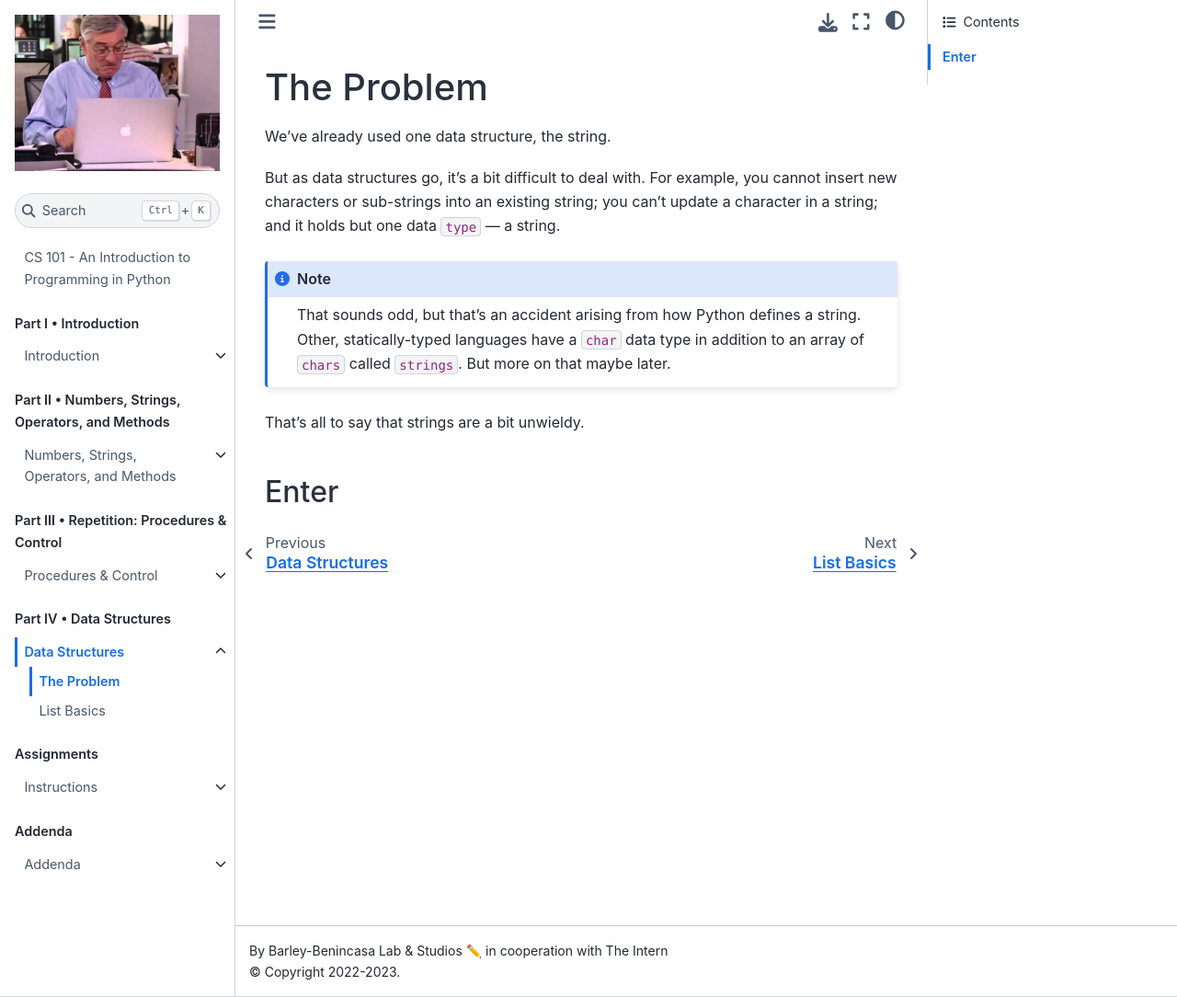
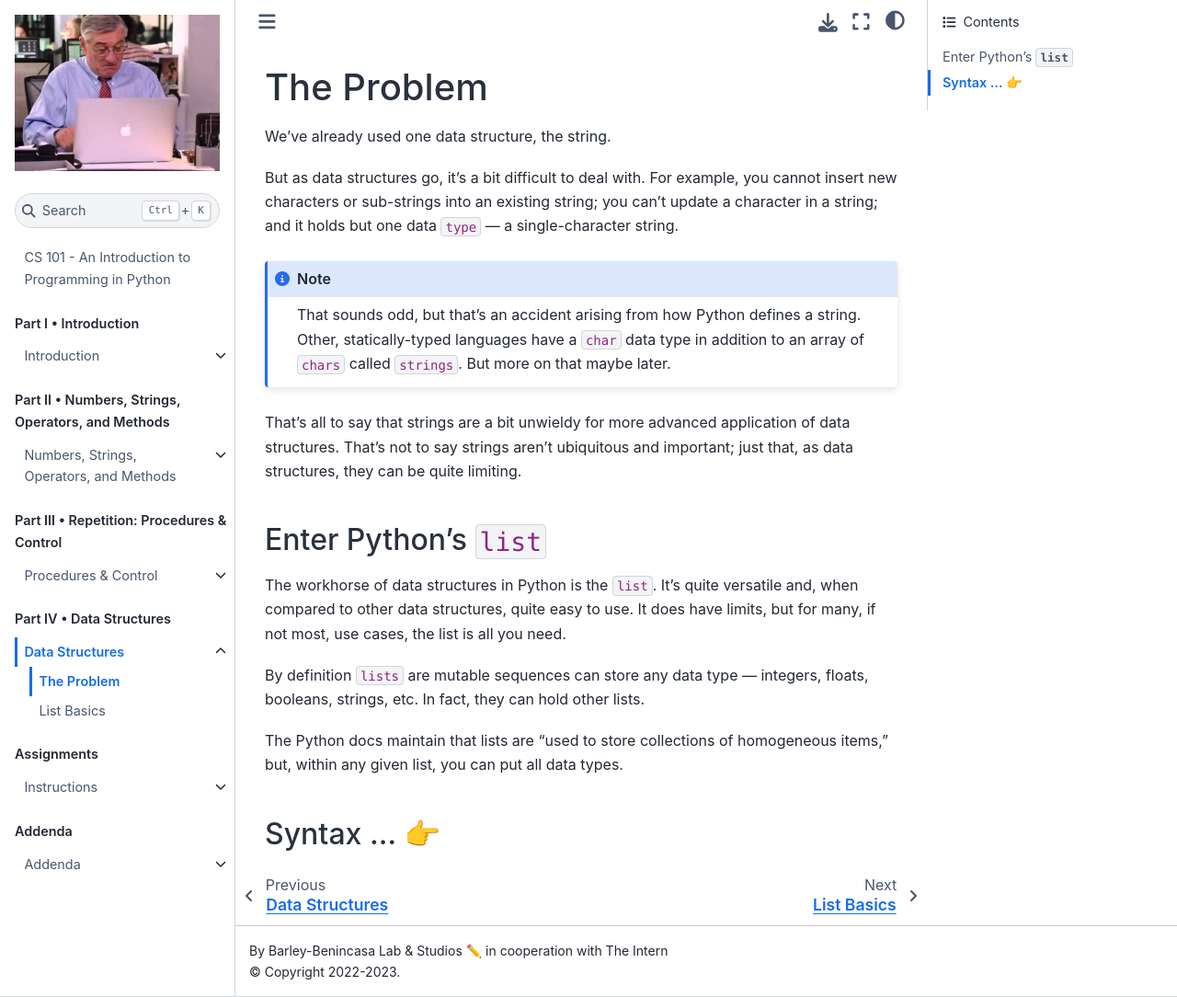
Before and after one commit to the-intern/cs101, a Jupyter Book: the page built from book/part-iv/the-problem.md, in a window 1280 px wide and 1084 px high. Shown: the whole window at 92% size. Built offline with Jupyter Book 1.0.4 settings and Sphinx 7.4.7 and the Sphinx Book theme 1.1.4, drawn with Linux system fonts in a browser that asks for light colours.

Commit message:
lists start

````diff
--- a/book/part-iv/the-problem.md
+++ b/book/part-iv/the-problem.md
@@ -2,7 +2,7 @@
 
 We've already used one data structure, the string.
 
-But as data structures go, it's a bit difficult to deal with. For example, you cannot insert new characters or sub-strings into an existing string; you can't update a character in a string; and it holds but one data `type` --- a string.
+But as data structures go, it's a bit difficult to deal with. For example, you cannot insert new characters or sub-strings into an existing string; you can't update a character in a string; and it holds but one data `type` --- a single-character string.
 
 ```{note}
 
@@ -10,6 +10,14 @@ That sounds odd, but that's an accident arising from how Python defines a string
 
 ```
 
-That's all to say that strings are a bit unwieldy.
+That's all to say that strings are a bit unwieldy for more advanced application of data structures. That's not to say strings aren't ubiquitous and important; just that, as data structures, they can be quite limiting.
 
-## Enter
+## Enter Python's `list`
+
+The workhorse of data structures in Python is the `list`. It's quite versatile and, when compared to other data structures, quite easy to use. It does have limits, but for many, if not most, use cases, the list is all you need.
+
+By definition `lists` are mutable sequences can store any data type --- integers, floats, booleans, strings, etc. In fact, they can hold other lists.
+
+The Python docs maintain that lists are "used to store collections of homogeneous items," but, within any given list, you can put all data types.
+
+## Syntax ... 👉
````
Also changed, not shown: book/part-iv/list-basics.ipynb.
